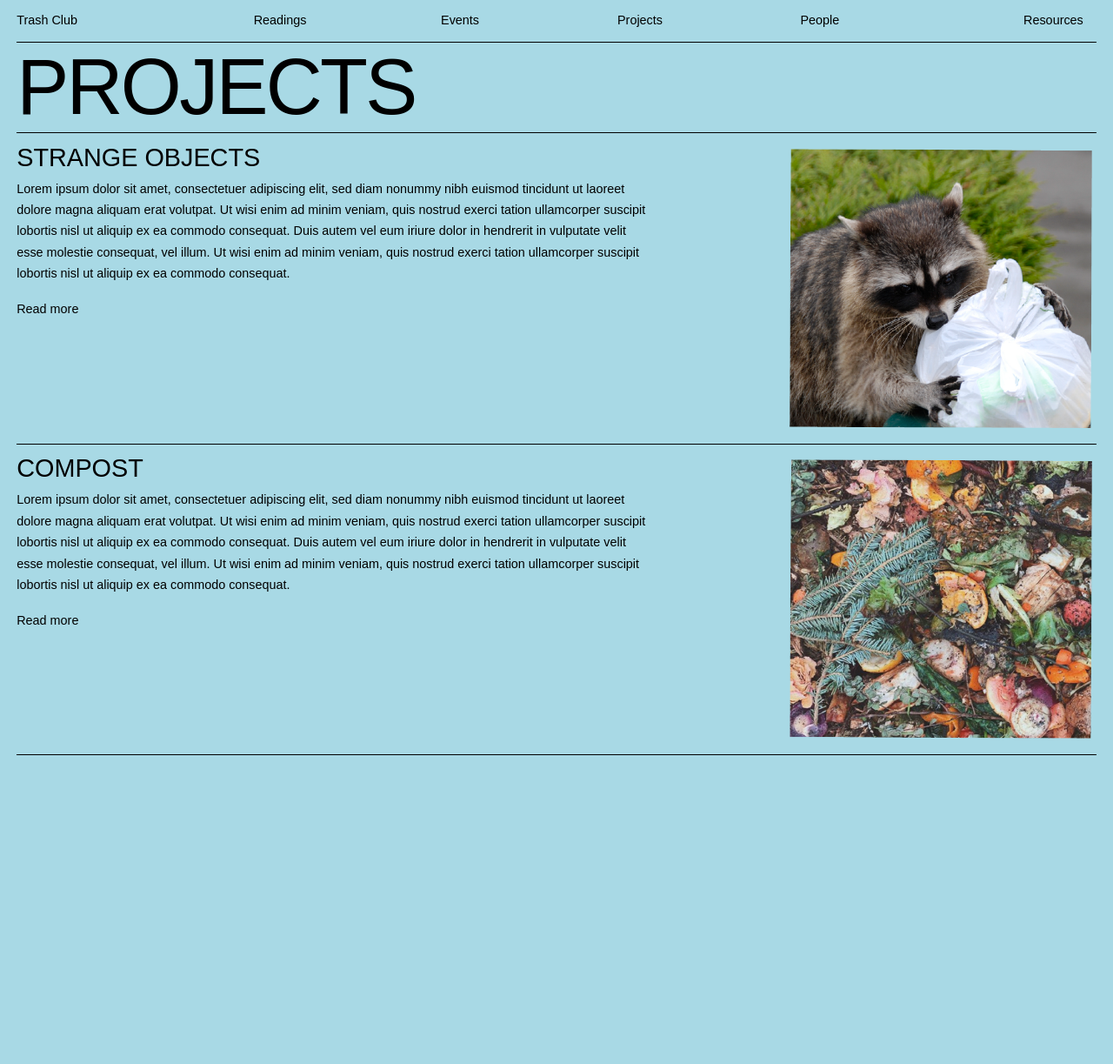
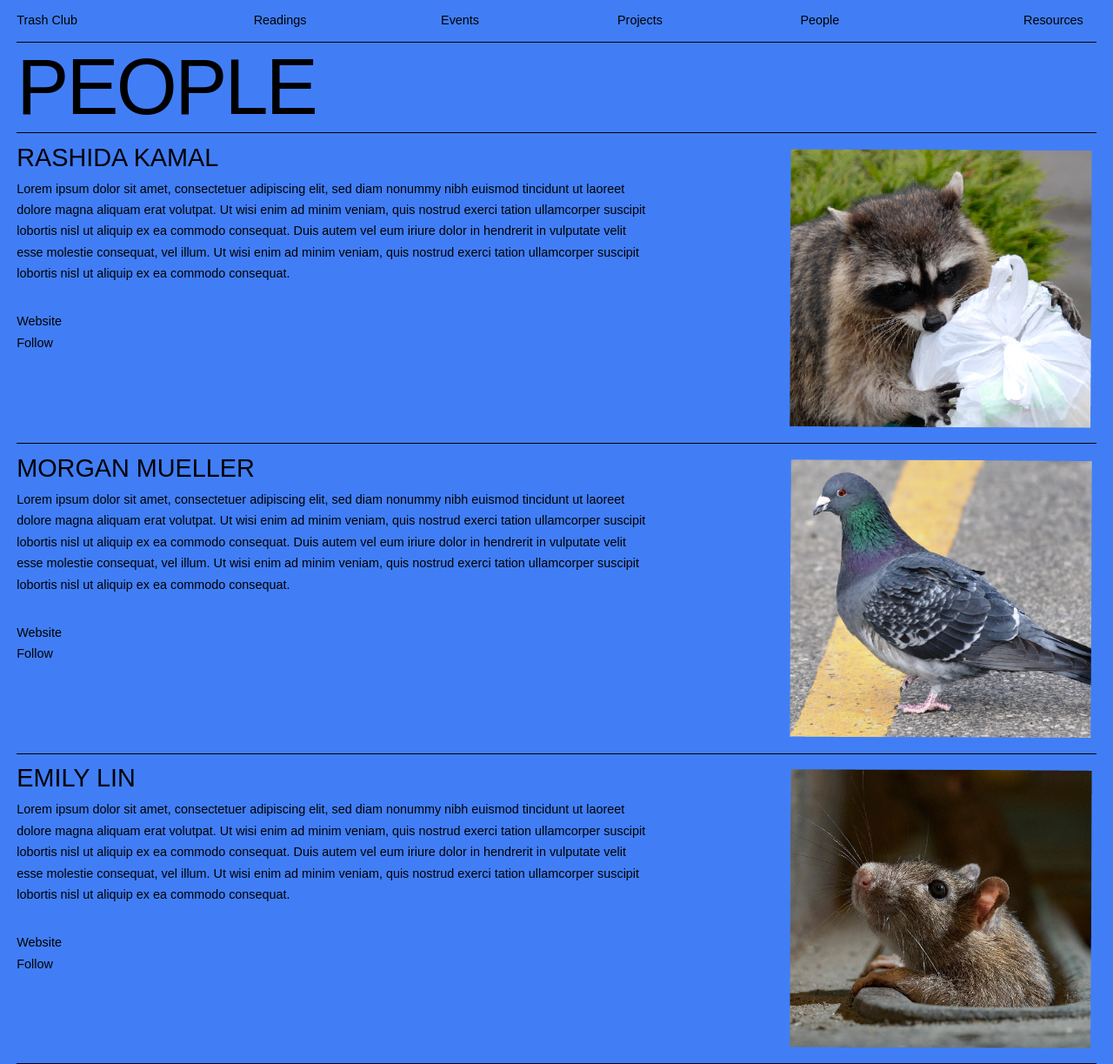
Before and after one commit to trashclub/trashclub.github.io, a Jekyll site: the page built from projects/index.html, in a window 1280 px wide. Shown: the whole page at 87% size. Built offline with Jekyll 4.4.1, drawn with Linux system fonts in a browser that asks for light colours; some web fonts are replaced; before the commit the page ends 900 px from its top, so only the background shows below that.

Commit message:
update projects pg

```diff
--- a/projects/index.html
+++ b/projects/index.html
@@ -3,60 +3,91 @@ title: My page
 layout: default
 ---
 
-<body class="body-projects">
+<body class="body-people">
     <!--CONTAINER-->
     <div class="container">
 
         <!--NAVBAR-->
         {% include navbar.html %}
 
-        <!--PROJECTS-->
-        <div id='project-container' class='row justify-content-between'>
-            <!--PROJECTS-->
-            <div id='project-title-div' class='col col-md-12'>
-                <h2>Projects</h2>
+        <!--PEOPLE-->
+        <div id='people-container' class='row justify-content-between'>
+            <!--PEOPLE TITLE-->
+            <div id='people-title-div' class='col col-md-12'>
+                <h2>People</h2>
             </div>
         </div>
 
-        <div class='project-container'>
+        <div class='people-container'>
 
-            <!--STRANGE OBJECTS-->
-            <div class='row justify-content-between project-div-full'>
-                <div class='project-div col col-md-7 projects-div'>
-                    <h3>Strange Objects</h3>
+            <!--RASHIDA-->
+            <div class='row justify-content-between people-div-full'>
+                <div class='people-div col col-md-7 people-div'>
+                    <h3 class='people-name'>Rashida Kamal</h3>
                     <p>Lorem ipsum dolor sit amet, consectetuer adipiscing elit, sed diam nonummy nibh euismod tincidunt
                         ut laoreet dolore magna aliquam erat volutpat. Ut wisi enim ad minim veniam, quis nostrud exerci
                         tation ullamcorper suscipit lobortis nisl ut aliquip ex ea commodo consequat. Duis autem vel eum
                         iriure dolor in hendrerit in vulputate velit esse molestie consequat, vel illum. Ut wisi enim ad
                         minim veniam, quis nostrud exerci
                         tation ullamcorper suscipit lobortis nisl ut aliquip ex ea commodo consequat. </p>
-                    <p>
-                        <a href="google.com">Read more</a>
+                    <!--FOLLOW-->
+                    <p class = 'people-url-div'>
+                        <a href="google.com">Website</a>
+                        <br>
+                        <a href="google.com">Follow</a>
                     </p>
                 </div>
 
-                <div class='project-div col col-md-5'>
-                    <img src="/photos/1_placeholder_590x545.png" alt="placeholder" class='project-img'>
+                <div class='people-div col col-md-5'>
+                    <img src="/photos/rashida_jk.png" alt="placeholder" class='people-img'>
                 </div>
             </div>
 
-            <!--COMPOST-->
-            <div class='row justify-content-between project-div-full'>
-                <div class='project-div col col-md-7 projects-div'>
-                    <h3>Compost</h3>
+            <!--MORGAN-->
+            <div class='row justify-content-between people-div-full'>
+                <div class='people-div col col-md-7 people-div'>
+                    <h3 class='people-name'>Morgan Mueller</h3>
                     <p>Lorem ipsum dolor sit amet, consectetuer adipiscing elit, sed diam nonummy nibh euismod tincidunt
                         ut laoreet dolore magna aliquam erat volutpat. Ut wisi enim ad minim veniam, quis nostrud exerci
                         tation ullamcorper suscipit lobortis nisl ut aliquip ex ea commodo consequat. Duis autem vel eum
                         iriure dolor in hendrerit in vulputate velit esse molestie consequat, vel illum. Ut wisi enim ad
                         minim veniam, quis nostrud exerci
-                        tation ullamcorper suscipit lobortis nisl ut aliquip ex ea commodo consequat. </p>
-                    <p>
-                        <a href="google.com">Read more</a>
+                        tation ullamcorper suscipit lobortis nisl ut aliquip ex ea commodo consequat.
+                    </p>
+                    <!--FOLLOW-->
+                    <p class = 'people-url-div'>
+                        <a href="google.com">Website</a>
+                        <br>
+                        <a href="google.com">Follow</a>
                     </p>
                 </div>
 
-                <div class='project-div col col-md-5'>
-                    <img src="/photos/2_placeholder_590x545.png" alt="placeholder" class='project-img'>
+                <div class='people-div col col-md-5'>
+                    <img src="/photos/morgan_jk.png" alt="placeholder" class='people-img'>
+                </div>
+            </div>
+
+            <!--EMILY-->
+            <div class='row justify-content-between people-div-full'>
+                <div class='people-div col col-md-7 people-div'>
+                    <h3 class='people-name'>Emily Lin</h3>
+                    <p>Lorem ipsum dolor sit amet, consectetuer adipiscing elit, sed diam nonummy nibh euismod tincidunt
+                        ut laoreet dolore magna aliquam erat volutpat. Ut wisi enim ad minim veniam, quis nostrud exerci
+                        tation ullamcorper suscipit lobortis nisl ut aliquip ex ea commodo consequat. Duis autem vel eum
+                        iriure dolor in hendrerit in vulputate velit esse molestie consequat, vel illum. Ut wisi enim ad
+                        minim veniam, quis nostrud exerci
+                        tation ullamcorper suscipit lobortis nisl ut aliquip ex ea commodo consequat.
+                    </p>
+                    <!--FOLLOW-->
+                    <p class = 'people-url-div'>
+                        <a href="google.com">Website</a>
+                        <br>
+                        <a href="google.com">Follow</a>
+                    </p>
+                </div>
+
+                <div class='people-div col col-md-5'>
+                    <img src="/photos/emily_jk.png" alt="placeholder" class='people-img'>
                 </div>
             </div>
 
```
